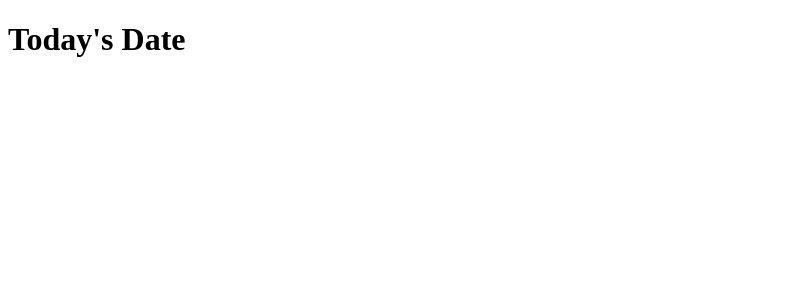
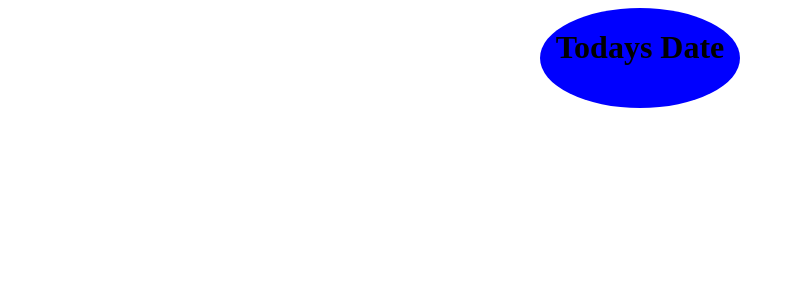
Before and after one commit to Ali-Aldawoodi/Lotto-Now, a React (Vite) app: page / in a window 1280 px wide. Shown: the top 300 px of the page, without its empty margins (0-795 px from the left). Built offline with nearby package versions, Linux system fonts and the light colour scheme.

Commit message:
Added an Oval component

```diff
--- a/src/App.css
+++ b/src/App.css
@@ -0,0 +1,4 @@
+.todays-date {
+    display: flex;
+    justify-content: center;
+}
--- /dev/null
+++ b/src/components/Oval.jsx
@@ -0,0 +1,19 @@
+import React from 'react';
+
+const Oval = () => {
+    const ovalStyle = {
+        width: '200px',
+        height: '100px',
+        borderRadius: '50%',
+        background: 'blue',
+        textAlign: 'center'
+    };
+
+    return (
+        <div style={ovalStyle}>
+            <h1>Todays Date</h1>
+        </div>
+    );
+};
+
+export default Oval;
--- a/src/components/PowerBall.jsx
+++ b/src/components/PowerBall.jsx
@@ -1,12 +1,12 @@
-
+import Oval from './Oval'
 
 
 function PowerBall() {
 
 
     return(
-        <div>
-            <h1> Today's Date </h1>
+        <div className="todays-date">
+            < Oval/>
         </div>
     )
 }
```
